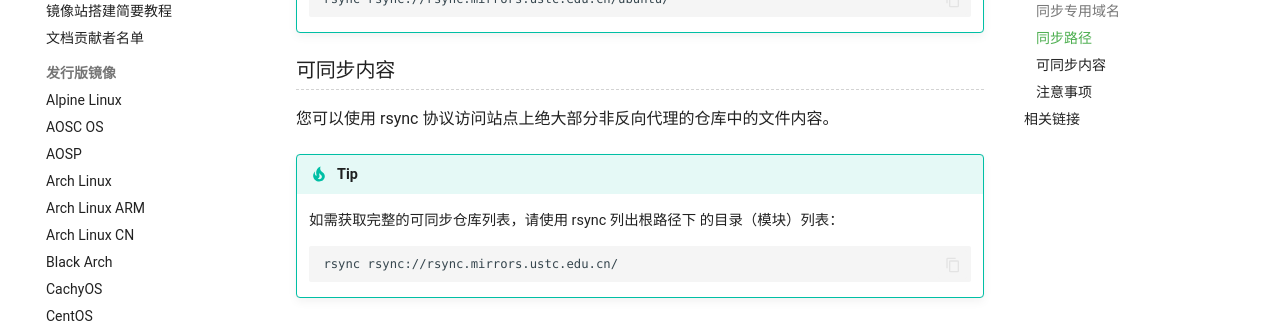
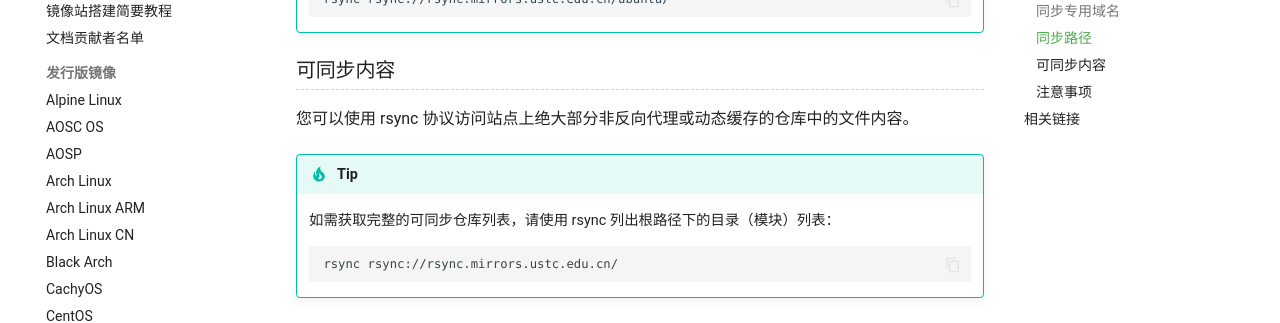
Before and after one commit to ustclug/mirrorhelp, an MkDocs documentation site: the page built from docs/rsync-guide.md, in a window 1280 px wide and 900 px high, scrolled down 903 px. Shown: the part 151-474 px from the top of the window. Built offline with MkDocs 1.6.1 and Material for MkDocs 9.7.7, drawn with Linux system fonts in a browser that asks for light colours; comment, search, counter and statistics services are not loaded.

````diff
--- a/docs/rsync-guide.md
+++ b/docs/rsync-guide.md
@@ -38,12 +38,11 @@
 
 ### 可同步内容
 
-您可以使用 rsync 协议访问站点上绝大部分非反向代理的仓库中的文件内容。
+您可以使用 rsync 协议访问站点上绝大部分非反向代理或动态缓存的仓库中的文件内容。
 
 !!! tip
 
-    如需获取完整的可同步仓库列表，请使用 rsync 列出根路径下
-    的目录（模块）列表：
+    如需获取完整的可同步仓库列表，请使用 rsync 列出根路径下的目录（模块）列表：
 
     ```shell
     rsync rsync://rsync.mirrors.ustc.edu.cn/
````
Also changed, not shown: 1 other file.
